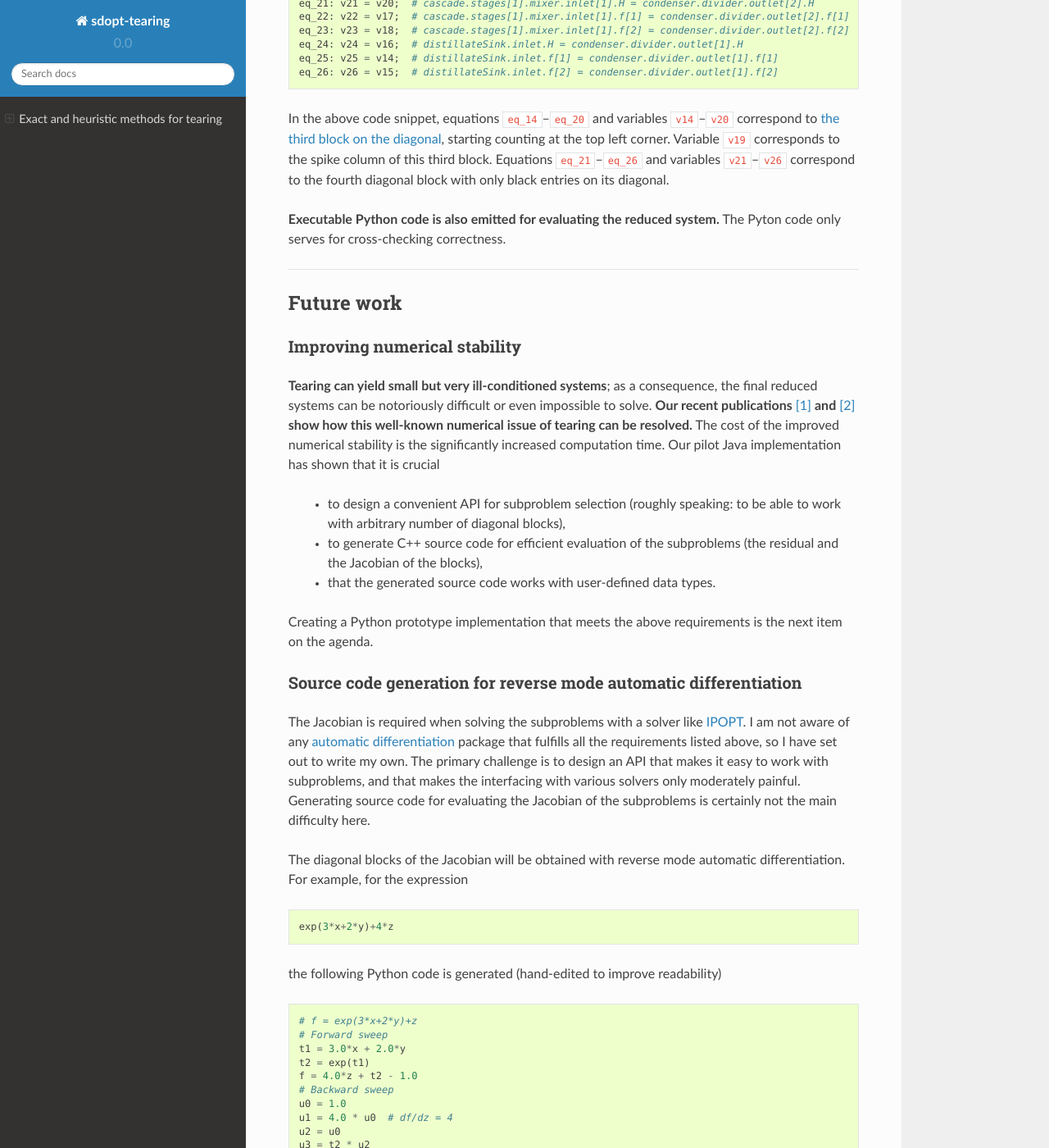
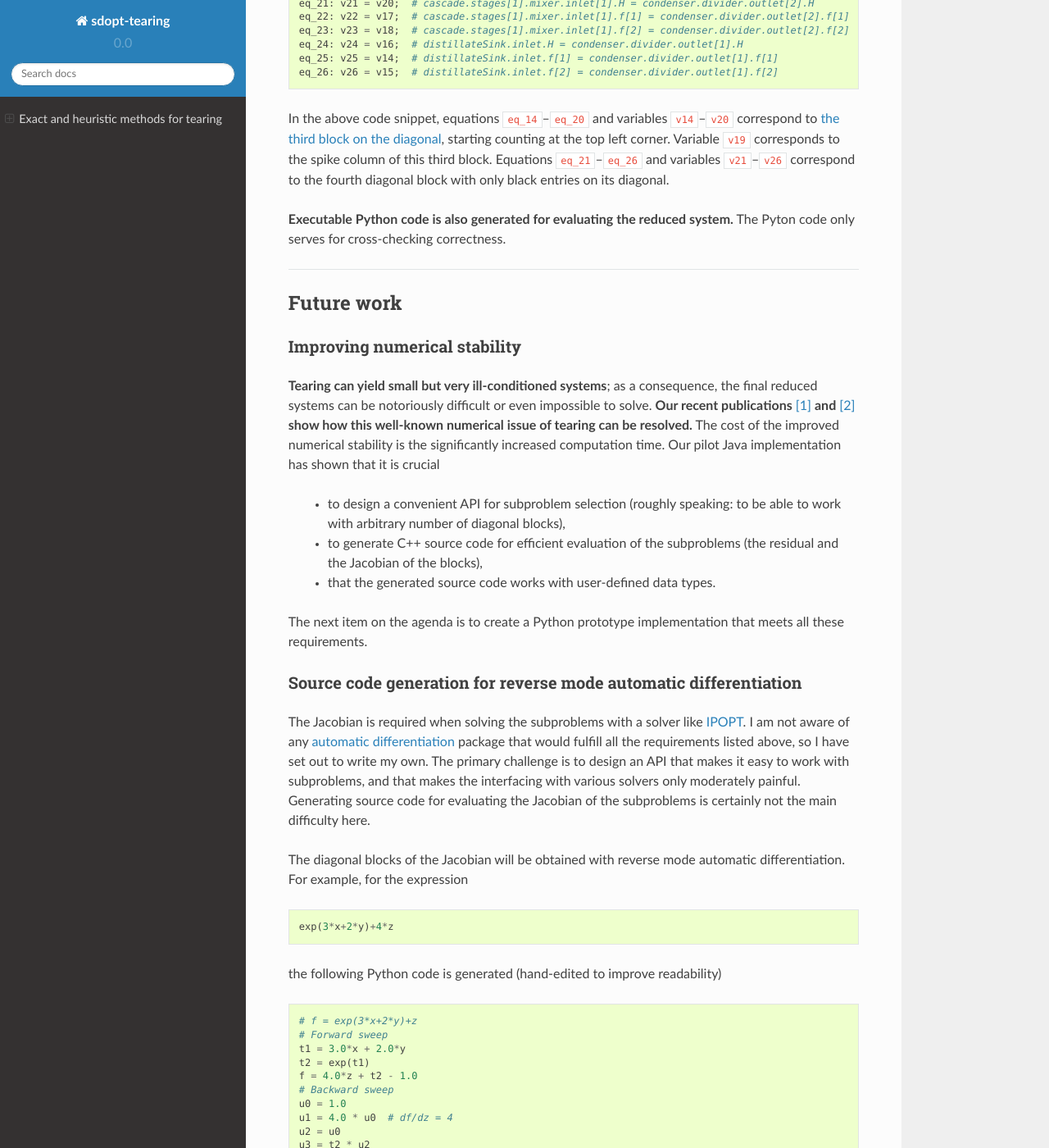
Before and after one commit to baharev/sdopt-tearing, a Sphinx documentation site: the page built from docs/index.rst, in a window 1280 px wide and 1400 px high, scrolled down 5600 px. Shown: the whole window at 82% size. Built offline with Sphinx 7.4.7 and the Read the Docs theme 2.0.0, drawn with Linux system fonts in a browser that asks for light colours; some of the changed text lies outside the part shown.

Commit message:
Revised the documentation

```diff
--- a/docs/index.rst
+++ b/docs/index.rst
@@ -31,13 +31,13 @@
 
 Roughly speaking, **tearing algorithms rearrange the rows and the columns of a
 sparse matrix in such a way that the result is "close" to a lower triangular
-matrix.** The picture below shows a sparse matrix ordered to the so-called spiked
-form. The matrix is of size 76x76; this can be reduced to a 5x5 matrix, where 5
-equals the number of spike columns, that is, columns with red entries. The blue
-lines correspond to the equipment boundaries in the technical system; the tear
-variables are above the diagonal, and are painted red; the gray squares are "forbidden"
-variables (no explicit elimination possible). The elimination happens along the
-diagonal.
+matrix.** The picture below shows a sparse matrix ordered to the so-called
+spiked form. The matrix is of size 76x76; this can be reduced to a 5x5 matrix by
+elimination, where 5 equals the number of spike columns, that is, columns with
+red entries. The blue lines correspond to the equipment boundaries in the
+technical system; the tear variables are above the diagonal, and are painted
+red; the gray squares are "forbidden" variables (no explicit elimination
+possible). The elimination is performed along the diagonal.
 
 .. image:: ./pics/SpikedForm.png
    :alt: A sparse matrix ordered to the so-called spiked form.
@@ -55,13 +55,13 @@
 1. Input: flattened Modelica model
 ----------------------------------
 
-The Modelica model :file:`data/demo.mo` has already been
-flattened with the `JModelica <http://www.jmodelica.org/>`_ compiler
-by calling :func:`compile_fmux`; check the :mod:`flatten` and
+The `Modelica <https://www.modelica.org/>`_ model :file:`data/demo.mo` has
+already been flattened with the `JModelica <http://www.jmodelica.org/>`_
+compiler by calling :func:`compile_fmux`; check the :mod:`flatten` and
 :mod:`fmux_creator` modules for details. **The demo application takes the
-flattened model as input.** The
-`OpenModelica Compiler <https://openmodelica.org/openmodelicaworld/tools>`_ can
-also emit the necessary XML file, see under *Export > Export XML* in OMEdit.
+flattened model as input.** The `OpenModelica Compiler
+<https://openmodelica.org/openmodelicaworld/tools>`_ can also emit the necessary
+XML file, see under *Export > Export XML* in OMEdit.
 
 
 2. Recovering the process graph
@@ -79,15 +79,14 @@
 
 
 **The process graph is used for partitioning the Jacobian of the system of
-equations:** This is how the blue lines in the :ref:`first picture <spiked-form>`
-were obtained.
-
+equations:** This is how the blue lines in the :ref:`first picture
+<spiked-form>` were obtained.
 
 At the moment, recovering the directed edges is possible only if the input
 connectors of the equipments are called ``inlet``, and their output connectors
 are called ``outlet``. There is an ongoing discussion with the JModelica
-developers on reconstructing the process graph in a generic way, without assuming
-any naming convention for the connectors.
+developers on reconstructing the process graph in a generic way, without
+assuming any naming convention for the connectors.
 
 
 3. Symbolic manipulation of the equations
@@ -103,14 +102,13 @@
    :align: center
    :scale: 75%
 
-The expression tree of the equations are
-`symbolically manipulated <http://docs.sympy.org/latest/tutorial/manipulation.html>`_
-with `SymPy <http://www.sympy.org/>`_ to **determine which variables can be
-explicitly and safely eliminated from which equations.** An example for unsafe
-elimination is the rearrangement of ``x*y=1`` to ``y=1/x`` if ``x`` may
-potentially take on the value ``0``. Unsafe eliminations are automatically
-recognized and avoided; these were the gray entries in the
-:ref:`first picture <spiked-form>`.
+The expression tree of the equations are `symbolically manipulated
+<http://docs.sympy.org/latest/tutorial/manipulation.html>`_  with `SymPy
+<http://www.sympy.org/>`_ to **determine which variables can be explicitly and
+safely eliminated from which equations.** An example for unsafe elimination is
+the rearrangement of ``x*y=1`` to ``y=1/x`` if ``x`` may potentially take on the
+value ``0``. Unsafe eliminations are automatically recognized and avoided; these
+were the gray entries in the :ref:`first picture <spiked-form>`.
 
 
 4. Optimal tearing
@@ -128,8 +126,8 @@
 reduced system. The suboptimal ordering shown in the first picture gives a 5x5
 reduced system, and was obtained with the heuristic
 method detailed in the next section. **The integer programming approach does not
-need or use the block structure** which was given with the blue lines in the first
-picture; here the blue lines are absent.
+need or use the block structure** which was given with the blue lines in the
+first picture; here the blue lines are absent.
 
 .. image:: ./pics/OptimalTearing.png
    :alt: Optimal tearing, obtained with integer programming.
@@ -155,13 +153,12 @@
    :scale: 50%
 
 
-6. Code generation after tearing
---------------------------------
+6. AMPL and Python code generation after tearing
+------------------------------------------------
 
 **Our ultimate goal is to reduce a large, sparse system of equations to a small
-one.**
-`AMPL <http://en.wikipedia.org/wiki/AMPL>`_
-code is written out in such a way that the variables can be eliminated as
+one.** To this end, `AMPL <http://en.wikipedia.org/wiki/AMPL>`_
+code is generated in such a way that the variables can be eliminated as
 desired. After the elimination, **the reduced system has as many variables and
 equations as the number of spike columns.** An AMPL code snippet is shown
 below, generated with the demo application. ::
@@ -184,14 +181,14 @@
     eq_26: v26 = v15;  # distillateSink.inlet.f[2] = condenser.divider.outlet[1].f[2]
 
 In the above code snippet, equations ``eq_14``--``eq_20`` and variables
-``v14``--``v20`` correspond to :ref:`the third block on the diagonal <OrderingWithBlocks>`,
-starting counting at the top left corner. Variable ``v19`` corresponds to the
-spike column of this third block. Equations ``eq_21``--``eq_26`` and
-variables ``v21``--``v26`` correspond to the fourth diagonal block with only
-black entries on its diagonal.
+``v14``--``v20`` correspond to :ref:`the third block on the diagonal
+<OrderingWithBlocks>`, starting counting at the top left corner. Variable
+``v19`` corresponds to the spike column of this third block. Equations
+``eq_21``--``eq_26`` and variables ``v21``--``v26`` correspond to the fourth
+diagonal block with only black entries on its diagonal.
 
-**Executable Python code is also emitted for evaluating the reduced system.** The
-Pyton code only serves for cross-checking correctness.
+**Executable Python code is also generated for evaluating the reduced system.**
+The Pyton code only serves for cross-checking correctness.
 
 --------------------------------------------------------------------------------
 
@@ -203,13 +200,13 @@
 Improving numerical stability
 -----------------------------
 
-**Tearing can yield small but very ill-conditioned systems**; as a consequence, the
-final reduced systems can be notoriously difficult or even impossible to solve.
-**Our recent publications** `[1] <http://dx.doi.org/10.1002/aic.14305>`_ **and**
-`[2] <http://www.mat.univie.ac.at/%7Eneum/ms/maniSol.pdf>`_
-**show how this well-known numerical issue of tearing can be resolved.** The cost
-of the improved numerical stability is the significantly increased computation
-time. Our pilot Java implementation has shown that it is crucial
+**Tearing can yield small but very ill-conditioned systems**; as a consequence,
+the final reduced systems can be notoriously difficult or even impossible to
+solve. **Our recent publications** `[1] <http://dx.doi.org/10.1002/aic.14305>`_
+**and** `[2] <http://www.mat.univie.ac.at/%7Eneum/ms/maniSol.pdf>`_  **show how
+this well-known numerical issue of tearing can be resolved.** The cost of the
+improved numerical stability is the significantly increased computation time.
+Our pilot Java implementation has shown that it is crucial
 
   - to design a convenient API for subproblem selection (roughly speaking:
     to be able to work with arbitrary number of diagonal blocks),
@@ -219,8 +216,8 @@
 
   - that the generated source code works with user-defined data types.
 
-Creating a Python prototype implementation that meets the above requirements
-is the next item on the agenda.
+The next item on the agenda is to create a Python prototype implementation that
+meets all these requirements.
 
 
 Source code generation for reverse mode automatic differentiation
@@ -229,11 +226,11 @@
 The Jacobian is required when solving the subproblems with a solver like `IPOPT
 <https://projects.coin-or.org/Ipopt>`_. I am not aware of any `automatic
 differentiation <http://en.wikipedia.org/wiki/Automatic_differentiation>`_
-package that fulfills all the requirements listed above, so I have set out to
-write my own. The primary challenge is to design an API that
-makes it easy to work with subproblems, and that makes the interfacing with
-various solvers only moderately painful. Generating source code for evaluating
-the Jacobian of the subproblems is certainly not the main difficulty here.
+package that would fulfill all the requirements listed above, so I have set out
+to write my own. The primary challenge is to design an API that makes it easy to
+work with subproblems, and that makes the interfacing with various solvers only
+moderately painful. Generating source code for evaluating the Jacobian of the
+subproblems is certainly not the main difficulty here.
 
 The diagonal blocks of the Jacobian will be obtained with reverse mode automatic
 differentiation. For example, for the expression ::
```
Also changed, not shown: other parts of docs/index.rst (+9 -9 lines).
